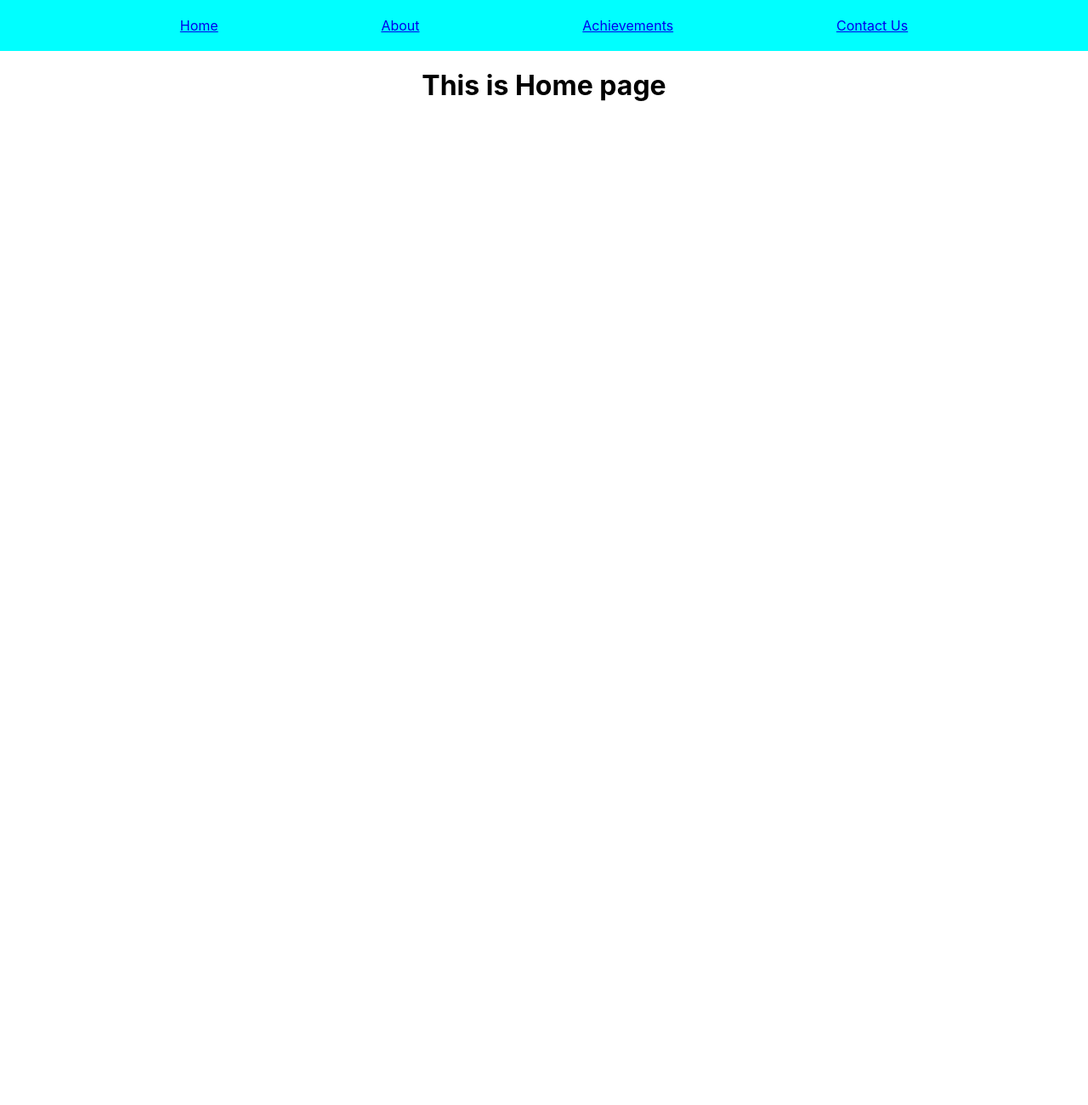
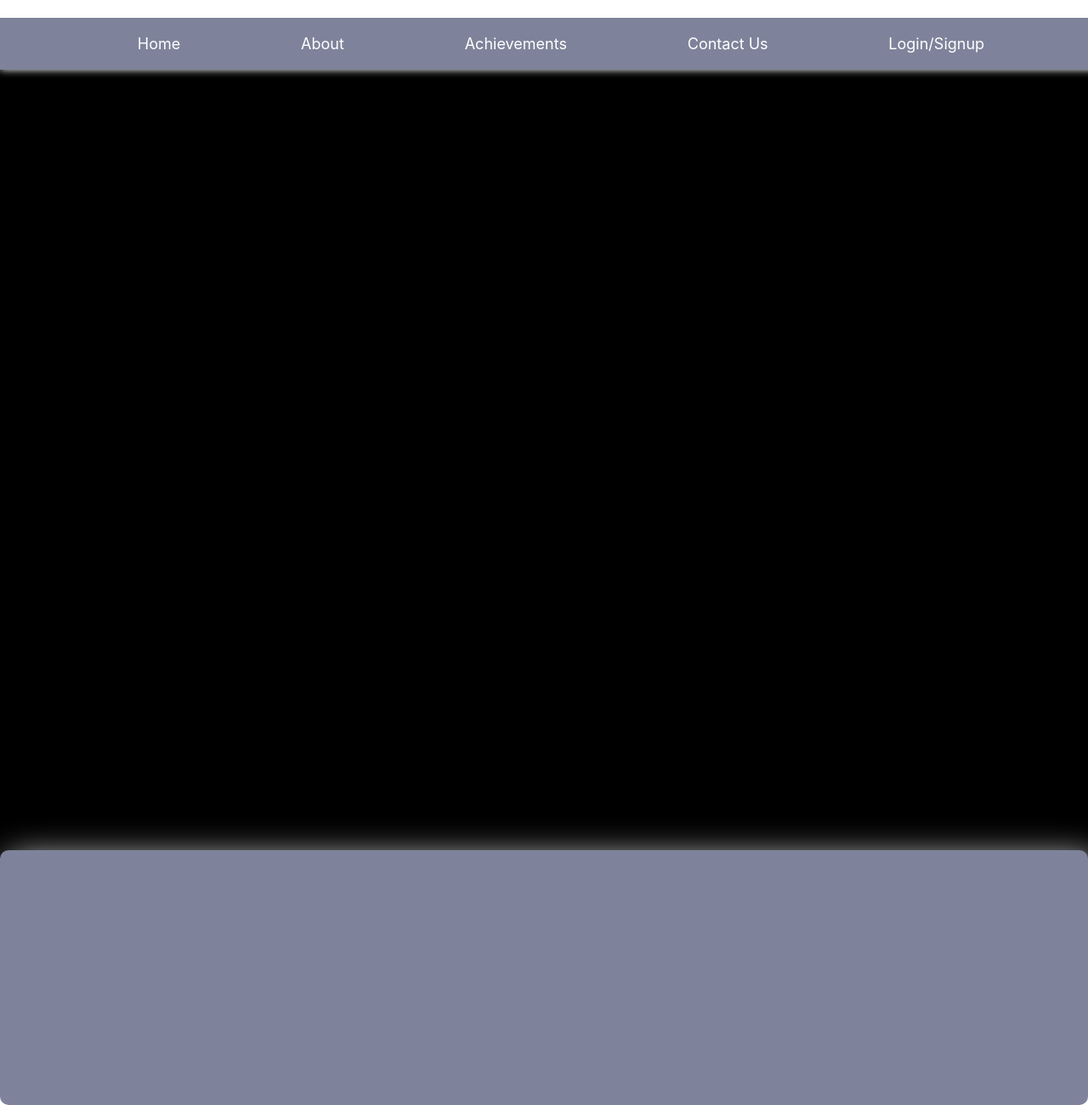
Before and after one commit to sripathy914/MERN-React, a React (Create React App) app: page /Home in a window 1280 px wide. Shown: the whole page at 85% size. Before the commit the page ends 800 px from the top, so only its background shows below. Built offline with nearby package versions, Linux system fonts and the light colour scheme.

Commit message:
committed

```diff
--- a/src/App.js
+++ b/src/App.js
@@ -3,6 +3,8 @@ import NavBar from './NavBar/NavBar';
 import About from './NavBar/About';
 import Achievements from './NavBar/Achiements'
 import ContactUs from './NavBar/ContactUs';
+import Login from './NavBar/Login';
+import './NavBar/NavBar.css'
 
 import { Link } from 'react-router-dom';
 import { BrowserRouter,Routes,Route } from 'react-router-dom';
@@ -19,7 +21,11 @@ function App() {
             <Route path="/About" element={<About/>}/>
             <Route path="/Achievements" element={<Achievements/>}/>
             <Route path="/ContactUs" element={<ContactUs/>}/>
+            <Route path="/Login" element={<Login/>}/>
           </Routes>
+          <div class="Foot">
+
+          </div>
       </BrowserRouter>
 
     </div>
--- a/src/NavBar/Home.jsx
+++ b/src/NavBar/Home.jsx
@@ -1,9 +1,11 @@
 import React from "react";
+import './NavBar.css'
 
 const Home = () =>{
     return(
-        <div>
+        <div class="home">
             <h1>This is Home page</h1>
+
         </div>
     )
 }
--- a/src/Login form/Login.jsx
+++ b/src/NavBar/Login.jsx
@@ -1,8 +1,7 @@
 import React from "react";
 import './Login.css';
 
-class Login extends React.Component {
-    render() {
+const Login =() =>{
         return (
             <div class="container">
                 <div class="form1">
@@ -35,5 +34,4 @@ class Login extends React.Component {
             </div>
         )
     }
-}
 export default Login;
--- a/src/NavBar/NavBar.css
+++ b/src/NavBar/NavBar.css
@@ -1,3 +1,4 @@
+
 @media (max-width:425px)
 {
 ol{
@@ -6,6 +7,7 @@ ol{
     flex-direction: column;
     width: auto;
     list-style-type:none;
+
 }
 }
 @media (min-width:500px)
@@ -17,18 +19,40 @@ ol{
     width: auto;
     list-style-type: none;
     padding: 20px;
-    margin: 0px;
-    background-color: aqua;
+    background-color: rgb(126, 131, 155);
+    color: white;
+    filter: drop-shadow(0px 0px 5px rgb(252, 252, 252));
+    font-size: large;
+    position: fixed;
+    width: 100%;
 
+    margin: auto;
 }
-li
-{
+ .navlink
+ {
     text-decoration: none;
     color: inherit;
+ }
 
-}
-div
+ .home
+ {
+    height: 1000px;
+    color: white;
+    margin: 0px;
+    background-color: black;
+    background-position: center;
+    margin-bottom: -20px;
+
+ }
+
+.Foot
 {
+
+    height: 300px;
+    background-color: rgb(126, 131, 155);
+    filter: drop-shadow(10px 10px 20px rgb(252, 252, 252));
+    border-radius: 10px;
+    margin-bottom: -10px;
 
 }
 }
--- a/src/NavBar/NavBar.jsx
+++ b/src/NavBar/NavBar.jsx
@@ -4,11 +4,13 @@ import { Link } from "react-router-dom";
 const NavBar = () =>{
     return(
         <ol>
-            <li><Link to="/Home">Home</Link></li>
-            <li><Link to="/About">About</Link></li>
-            <li><Link to="/Achievements">Achievements</Link></li>
-            <li><Link to="/ContactUs">Contact Us</Link></li>
+            <li><Link to="/Home" class="navlink">Home</Link></li>
+            <li><Link to="/About" class="navlink">About</Link></li>
+            <li><Link to="/Achievements" class="navlink">Achievements</Link></li>
+            <li><Link to="/ContactUs" class="navlink">Contact Us</Link></li>
+            <li><Link to="/Login" class="navlink">Login/Signup</Link></li>
         </ol>
+
     )
 }
 export default NavBar;
--- a/src/index.js
+++ b/src/index.js
@@ -3,7 +3,6 @@ import ReactDOM from 'react-dom/client';
 import './index.css';
 import App from './App';
 import reportWebVitals from './reportWebVitals';
-import Login from './Login form/Login';
 
 const root = ReactDOM.createRoot(document.getElementById('root'));
 root.render(
```
Also changed, not shown: src/App.css (line endings or trailing spaces), src/NavBar/Login.css (renamed from src/Login form/Login.css).
